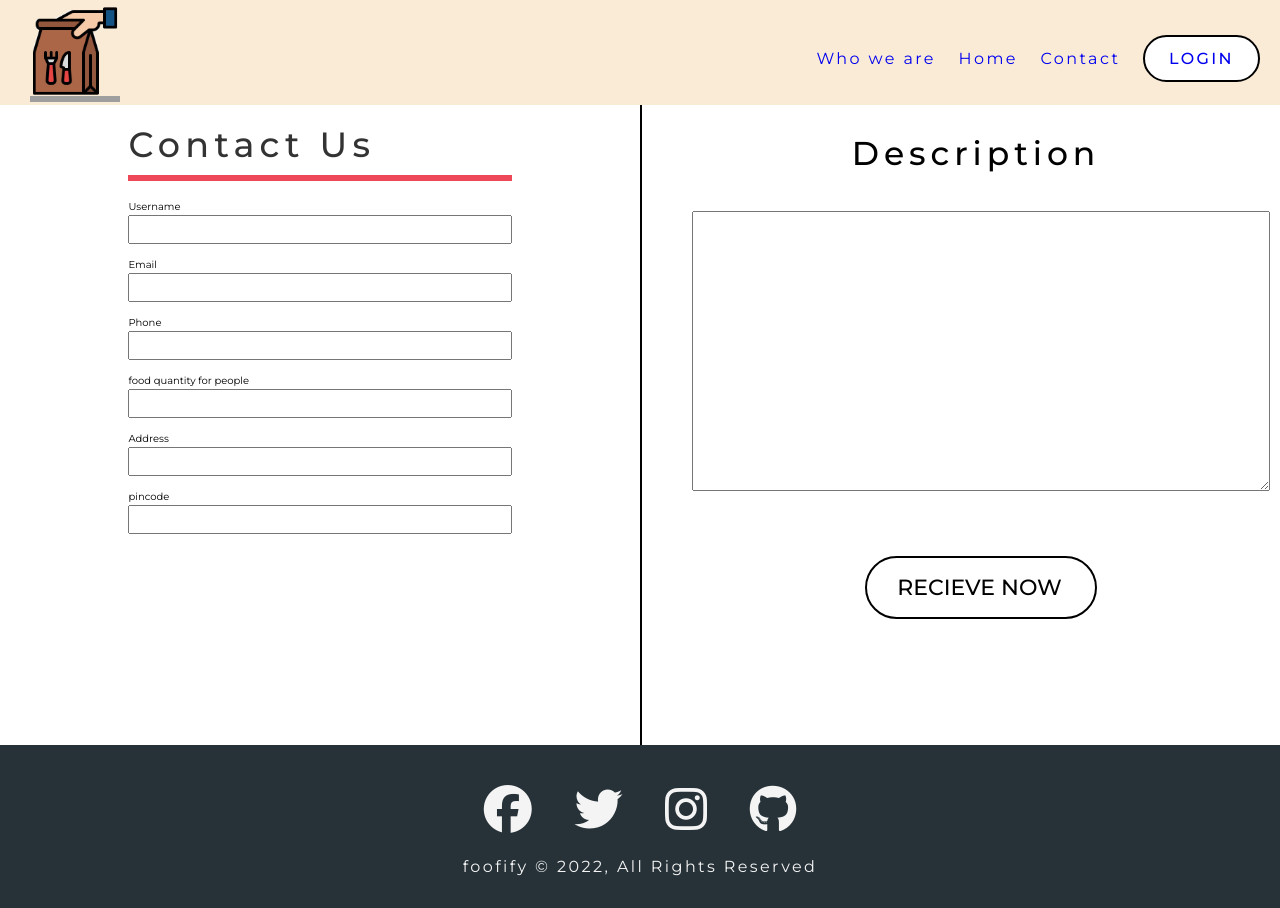
After one commit to CypherX-team/Foodify, a Django app: template templates/recieve.html in a window 1280 px wide. The commit adds this page. Run offline with Django 4.2, Linux system fonts and the light colour scheme; the template is opened without the code that fills it, so the values that code supplies are empty; some libraries are stand-ins or nearby versions; grey boxes are pictures that could not be loaded.

Commit message:
Final Update

```diff
--- a/static/css/style1.css
+++ b/static/css/style1.css
@@ -114,7 +114,7 @@ h1,h2,h3{
 
 .header{
     height: 95vh;
-    background: linear-gradient(rgba(0,0,0,0.5),rgba(0,0,0,0.5) ) , url("../img/artur-rutkowski-GdTLaWamFHw-unsplash.jpg");
+    background: linear-gradient(rgba(0,0,0,0.5),rgba(0,0,0,0.5) ) , url("/static/img/background-img.jpeg");
     background-position: center;
     background-size: cover;
     background-repeat: no-repeat;
--- a/static/css/style2.css
+++ b/static/css/style2.css
@@ -450,15 +450,49 @@ h1,h2,h3{
     float: right;
     height: 100%;
     width: 50%;
+    border-left: 2px solid black;
+}
+
+.section-donate .right-section .text-box .description{
+    text-align: center;
+    margin-bottom: 30px;
 }
 
 .section-donate .right-section .text-box{
-    border: 2px solid black;
-    margin: 20px;
+    margin-top: 20px;
+    padding-left: 30px;
 }
 
 .section-donate .right-section  .text-box  textarea{
     width: 95%;
-    height: 30vh;
+    height: 35vh;
     margin-left: 20px;
+    margin-bottom: 40px;
+    padding: 10px;
 }
+
+
+.section-donate .right-section .button .btn{
+    margin-left: 35%;
+    border: 2px solid black;
+}
+
+.section-donate::after{
+    content: " ";
+    display: block;
+    float: clear;
+}
+
+
+.map-section .form label{
+    display: block;
+}
+
+.map-section .form input{
+    padding: 0.5rem;
+    width: 100%;
+}
+
+.map-section .form .form-group{
+    margin-bottom: 1.2rem;
+}
--- /dev/null
+++ b/templates/recieve.html
@@ -0,0 +1,94 @@
+<!DOCTYPE html>
+<html lang="en">
+<head>
+    <meta charset="UTF-8">
+    <meta http-equiv="X-UA-Compatible" content="IE=edge">
+    <meta name="viewport" content="width=device-width, initial-scale=1.0">
+    <title>donate page | foodify</title>
+    <link rel="stylesheet" href="/static/css/style2.css">
+    <script src="https://kit.fontawesome.com/f589bee7d1.js" crossorigin="anonymous"></script>
+
+</head>
+<body>
+    <header class="header">
+        <nav class="navbar">
+            <div class="logo">
+                <img src="\static\img\logo.jpeg" alt="this is logo image">
+            </div>
+            <ul class="nav-items">
+                <li class="nav-item"><a href="\templates\about.html">Who we are</a></li>
+                <li class="nav-item"><a href="\templates\index.html">Home</a></li>
+                <li class="nav-item"><a href="\templates\contact.html">Contact</a></li>
+                <li class="nav-item btn btn-primary text-red"><a href="\templates\signup.html">login</a></li>
+            </ul>
+        </nav>
+    </header>
+
+    <section class="section-donate">
+
+        <div class="map-section">
+            <div class="container">
+              <form action="" class="form center">
+                <h1 class="lg-heading text-black">Contact Us</h1>
+
+                <div class="form-group">
+                    <label for="username" class="required">Username</label>
+                    <input type="text" name="" id="username" required>
+                </div>
+                <div class="form-group">
+                    <label for="email" class="required">Email</label>
+                    <input type="email" name="" id="email" required>
+                </div>
+                <div class="form-group">
+                    <label for="phone" class="required">Phone</label>
+                    <input type="text" name="" id="phone" required>
+                </div>
+
+                <div class="form-group">
+                    <label for="food-amount" class="required">food quantity for people</label>
+                    <input type="text" name="" id="food-amount" required>
+                </div>
+
+                <div class="form-group">
+                    <label for="location" class="required">Address</label>
+                    <input type="text" name="" id="location" required>
+                </div>
+
+                <div class="form-group">
+                    <label for="pincode" class="required">pincode</label>
+                    <input type="text" name="" id="pincode" required>
+                </div>
+
+            </form>
+
+            </div>
+        </div>
+        <div class="right-section">
+            <div class="text-box">
+                <div class="description md-heading"><h1>Description</h1></div>
+                <textarea name="" id="" cols="30" rows="10"></textarea>
+            </div>
+            <div class="button">
+                <div class="btn btn-primary text-box md-heading">Recieve Now</div>
+            </div>
+
+        </div>
+
+    </section>
+
+
+    <footer class="footer">
+        <div class="social-media-links">
+            <a href="https://facebook.com" ><i class="fab fa-facebook fa-3x"></i></a>
+            <a href="https://twitter.com" ><i class="fab fa-twitter fa-3x"></i></a>
+            <a href="https://instagram.com"><i class="fab fa-instagram fa-3x"></i></a>
+            <a href="https://instagram.com"><i class="fab fa-brands fa-github fa-3x"></i></a>
+        </div>
+        <p>foofify &copy; 2022, All Rights Reserved</p>
+    </footer>
+
+
+   </body>
+
+</body>
+</html>
--- a/templates/signup.html
+++ b/templates/signup.html
@@ -33,14 +33,12 @@
                 <div class="overlay-panel overlay-left">
                     <h1>Welcome Back!</h1>
                     <p>To keep connected with us please login with your personal info</p>
-                    <!-- <button class="ghost" id="signIn">Sign In</button> -->
                     <input type="button" class= "ghost" id="signIn" value="Sign In" onclick="ValidateEmail" />
                 </div>
                 <div class="overlay-panel overlay-right">
                     <h1>Hello, Friend!</h1>
                     <p>Enter your personal details and start journey with us</p>
                     <input type="button" class= "ghost" id="signUp" value="Sign Up" onclick="ValidateEmail" />
-                    <!-- <button class="ghost" id="signUp">Sign Up</button> -->
                 </div>
             </div>
         </div>
```
Also changed, not shown: static/css/signup.css (+9 -8 lines), templates/about.html (+14 -15 lines), templates/donate.html (added, +94 -0 lines), templates/index.html (+13 -12 lines), static/img/background-img.jpeg (added), static/img/heading-1 pic.jpeg (added), static/img/heading-2 pic.jpeg (added).
